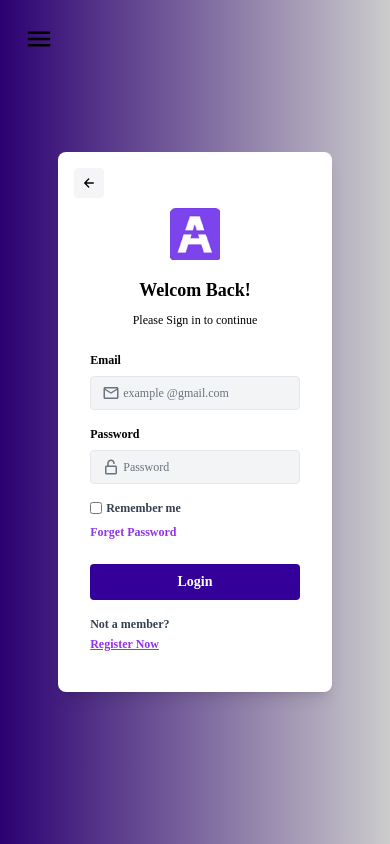
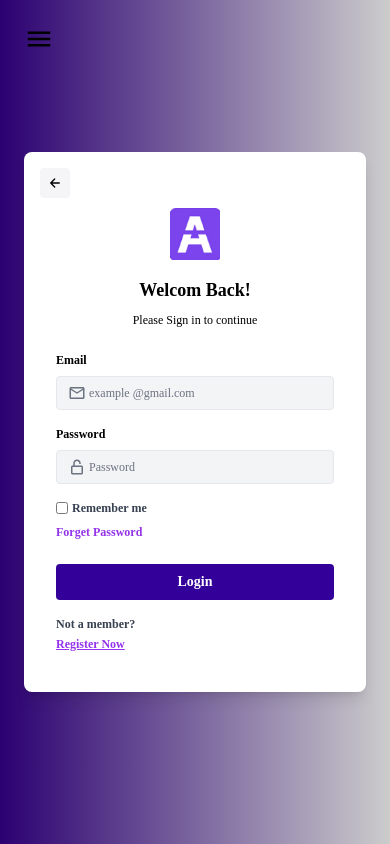
Before and after one commit to ShadaHamed/jahiz, a Next.js app: page /login in a window 390 px wide. Built offline with nearby package versions, Linux system fonts and the light colour scheme.

Commit message:
solve login responsive

```diff
--- a/src/app/(user)/login/page.tsx
+++ b/src/app/(user)/login/page.tsx
@@ -7,8 +7,8 @@ import BackButton from "@/components/Buttons"
 const LoginPage = () => {
 
   return (
-    <div className="flex items-center justify-center bg-gradient-to-r from-primaryColor_2 to-secondaryColor p-6 h-screen">
-        <div className="bg-white shadow-lg rounded-lg flex flex-col md:flex-row w-4/5 md:w-3/5 lg:w-4/5 max-w-4xl h-auto ">
+    <div className="flex items-center justify-center bg-gradient-to-r from-primaryColor_2 to-secondaryColor p-6 min-h-screen md:h-screen">
+        <div className="bg-white shadow-lg rounded-lg flex flex-col md:flex-row w-full  md:w-3/5 lg:w-4/5 max-w-4xl h-auto">
 
         {/* left side */}
           <div className="md:w-full lg:w-1/2 p-8 relative flex flex-col items-center text-sm">
```
